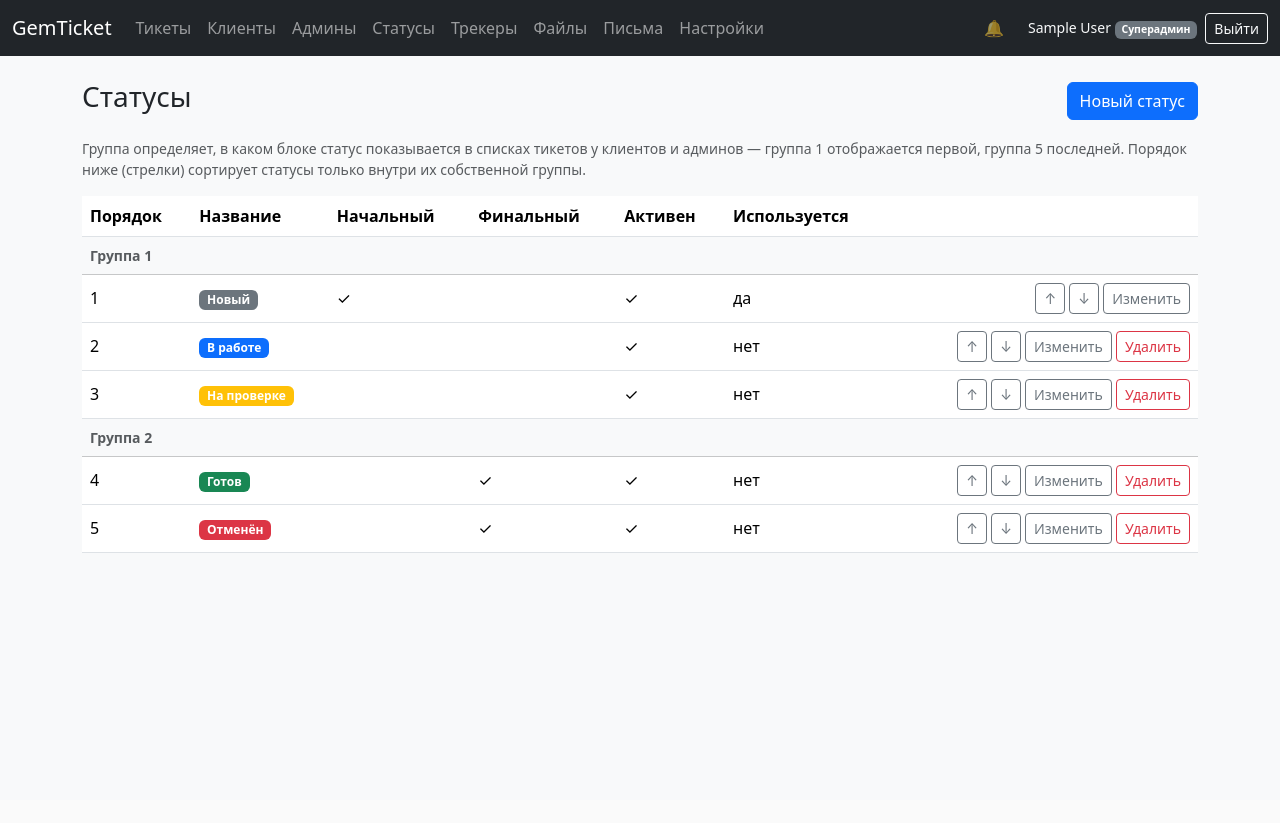
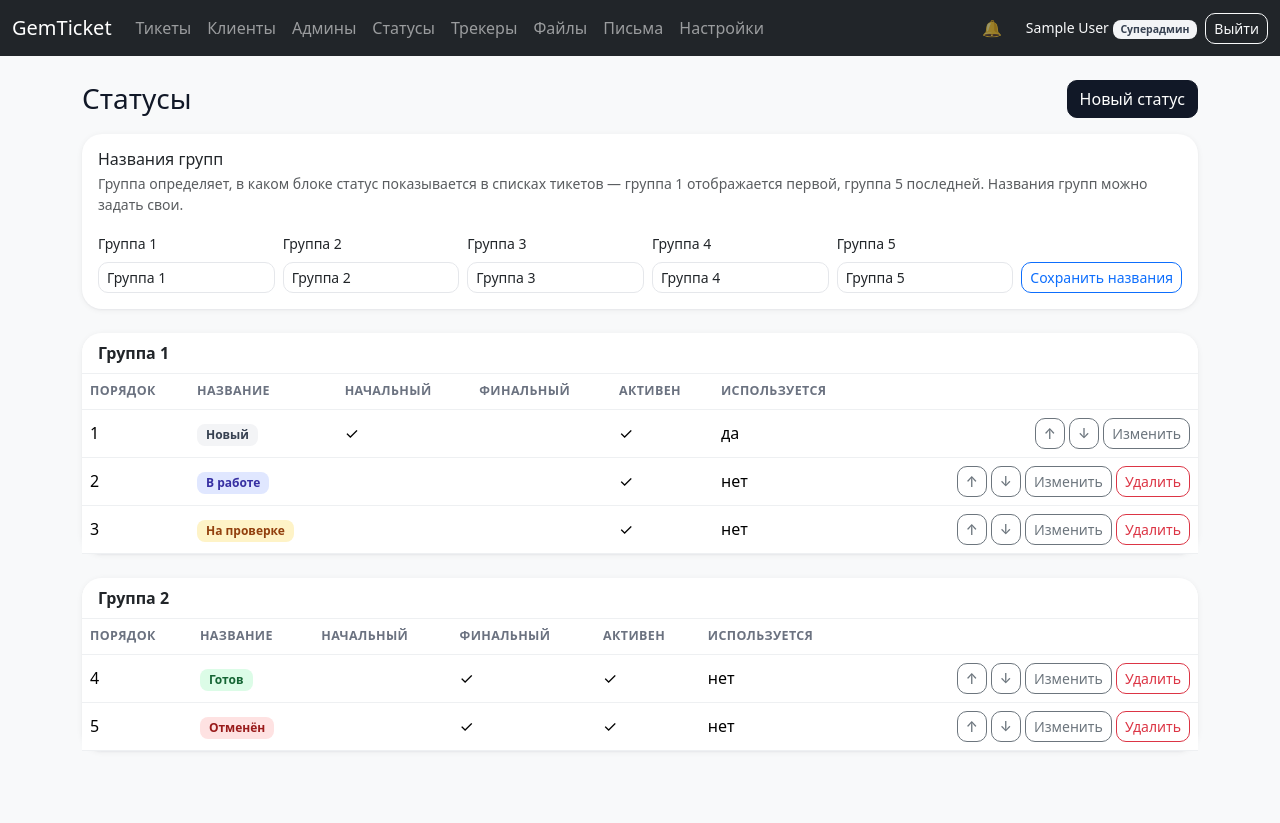
Before and after one commit to Almaziko/gemticket, a Flask app: page /admin/statuses in a window 1280 px wide. Before the commit the page ends 553 px from the top, so only its background shows below. Run offline with Flask 3, Linux system fonts and the light colour scheme; the visitor is signed in with stand-in values (Sample User, id 1); tables that the repository leaves empty hold one stand-in row (values such as "Sample post"); parts of the project's set-up code (start-up, migrations or seed data) failed here and were passed over.

Commit message:
Переименование групп статусов + реальные карточки-блоки в списках + общий редизайн
1. Названия групп теперь редактируются в админке (новая таблица
   StatusGroup, форма "Названия групп" на странице /admin/statuses)
   вместо жёстко зашитых "Группа N". Номер и порядок групп (1 первая,
   5 последняя) по-прежнему фиксированы системой.

2. Группы в списках тикетов (клиент/админ) и в самой админке статусов
   раньше были всего лишь строками-разделителями внутри одной сплошной
   таблицы — визуально это всё ещё читалось как один блок. Теперь
   каждая группа — отдельная card с заголовком, счётчиком и отступом
   между блоками.

3. Общий визуальный рефреш по референсу: мягкий серый фон страницы,
   скруглённые карточки с лёгкой тенью, чёрные кнопки/активные табы,
   приглушённые пастельные бейджи статусов (переопределены прямо
   поверх стандартных bg-* классов Bootstrap, поэтому подхватились
   везде по приложению без правки каждого шаблона), аккуратные
   таблицы с приглушённой шапкой. Почищен и баг с вылезающим за
   навбар бейджем уведомлений (был исправлен раньше, здесь донастроен
   визуально в общем стиле).

Проверено вживую через Playwright-скриншоты (клиентский список
тикетов, дашборд админа, страница статусов) — группы физически
разделены, названия групп редактируются и применяются сразу.

Co-Authored-By: Claude Sonnet 5 <noreply@anthropic.com>

```diff
--- a/app/blueprints/admin/forms.py
+++ b/app/blueprints/admin/forms.py
@@ -3,7 +3,6 @@ from wtforms import StringField, PasswordField, SelectField, IntegerField, Boole
 from wtforms.validators import DataRequired, Optional, Length, Email, NumberRange
 from wtforms.widgets import HiddenInput
 
-from ...models import STATUS_GROUPS, STATUS_GROUP_LABELS
 from ...richtext import validate_nonempty_richtext
 
 
@@ -24,14 +23,19 @@ class StatusForm(FlaskForm):
     name = StringField('Название', validators=[DataRequired(), Length(max=80)])
     order = IntegerField('Порядок (сортировка внутри группы)', validators=[DataRequired()])
     color = StringField('Цвет (bootstrap-класс: success/warning/danger/...)', validators=[Optional(), Length(max=20)])
-    group = SelectField(
-        'Группа в списках тикетов',
-        choices=[(n, STATUS_GROUP_LABELS[n]) for n in STATUS_GROUPS],
-        coerce=int, default=1,
-    )
+    # choices проставляются в роуте из редактируемых в админке названий групп
+    group = SelectField('Группа в списках тикетов', coerce=int, default=1)
     is_default = BooleanField('Начальный статус для новых тикетов')
     is_active = BooleanField('Активен')
     is_final = BooleanField('Финальный статус (клиент не может писать в тикет)')
+
+
+class StatusGroupNamesForm(FlaskForm):
+    group_1 = StringField('Группа 1', validators=[DataRequired(), Length(max=80)])
+    group_2 = StringField('Группа 2', validators=[DataRequired(), Length(max=80)])
+    group_3 = StringField('Группа 3', validators=[DataRequired(), Length(max=80)])
+    group_4 = StringField('Группа 4', validators=[DataRequired(), Length(max=80)])
+    group_5 = StringField('Группа 5', validators=[DataRequired(), Length(max=80)])
 
 
 class TrackerForm(FlaskForm):
--- a/app/blueprints/admin/routes.py
+++ b/app/blueprints/admin/routes.py
@@ -3,15 +3,19 @@ from flask import (
 )
 
 from ...extensions import db
-from ...models import User, Admin, Client, Status, Tracker, Ticket, Attachment, Settings, EmailTemplate
+from ...models import (
+    User, Admin, Client, Status, Tracker, Ticket, Attachment, Settings, EmailTemplate,
+    StatusGroup, STATUS_GROUPS,
+)
 from ...decorators import admin_required, superadmin_required
 from ...security import hash_password, encrypt_secret, decrypt_secret
 from ...attachments import delete_attachment_file, refresh_max_content_length
 from ...notifications import send_test_email
 from ...richtext import clean_html
-from ...grouping import group_by_status_group
+from ...grouping import group_by_status_group, get_group_names
 from .forms import (
-    ClientForm, AdminForm, StatusForm, TrackerForm, SettingsForm, TestEmailForm, EmailTemplateForm,
+    ClientForm, AdminForm, StatusForm, StatusGroupNamesForm, TrackerForm, SettingsForm,
+    TestEmailForm, EmailTemplateForm,
 )
 
 admin_bp = Blueprint('admin', __name__, url_prefix='/admin')
@@ -45,7 +49,7 @@ def dashboard():
     status_groups = group_by_status_group(statuses, lambda s: s)
     return render_template(
         'admin/dashboard.html', tickets=tickets, statuses=statuses,
-        ticket_groups=ticket_groups, status_groups=status_groups,
+        ticket_groups=ticket_groups, status_groups=status_groups, group_names=get_group_names(),
         status_filter=status_filter, search=search,
     )
 
@@ -241,13 +245,30 @@ def _ensure_single_default(current_status):
 @superadmin_required
 def statuses_list():
     statuses = Status.query.order_by(Status.order).all()
-    return render_template('admin/statuses_list.html', statuses=statuses)
+    group_names_form = StatusGroupNamesForm(data={f'group_{n}': name for n, name in get_group_names().items()})
+    return render_template('admin/statuses_list.html', statuses=statuses, group_names_form=group_names_form)
+
+
+@admin_bp.route('/status-groups/rename', methods=['POST'])
+@superadmin_required
+def status_groups_rename():
+    form = StatusGroupNamesForm()
+    if form.validate_on_submit():
+        for n in STATUS_GROUPS:
+            group_row = StatusGroup.query.get(n)
+            group_row.name = getattr(form, f'group_{n}').data
+        db.session.commit()
+        flash('Названия групп сохранены', 'success')
+    else:
+        flash('Не удалось сохранить названия групп', 'danger')
+    return redirect(url_for('admin.statuses_list'))
 
 
 @admin_bp.route('/statuses/new', methods=['GET', 'POST'])
 @superadmin_required
 def status_new():
     form = StatusForm()
+    form.group.choices = [(n, name) for n, name in get_group_names().items()]
     if request.method == 'GET':
         form.order.data = (db.session.query(db.func.max(Status.order)).scalar() or 0) + 1
         form.is_active.data = True
@@ -274,6 +295,7 @@ def status_new():
 def status_edit(status_id):
     status = Status.query.get_or_404(status_id)
     form = StatusForm(obj=status)
+    form.group.choices = [(n, name) for n, name in get_group_names().items()]
     if form.validate_on_submit():
         was_default = status.is_default
         status.name = form.name.data
--- a/app/blueprints/client/routes.py
+++ b/app/blueprints/client/routes.py
@@ -9,7 +9,7 @@ from ...attachments import (
 )
 from ...richtext import clean_html
 from ...history import record_event
-from ...grouping import group_by_status_group
+from ...grouping import group_by_status_group, get_group_names
 from ... import notifications as notif
 from .forms import TicketCreateForm
 
@@ -32,7 +32,7 @@ def tickets_list():
     status_groups = group_by_status_group(statuses, lambda s: s)
     return render_template(
         'client/tickets_list.html', tickets=tickets, statuses=statuses,
-        ticket_groups=ticket_groups, status_groups=status_groups,
+        ticket_groups=ticket_groups, status_groups=status_groups, group_names=get_group_names(),
         status_filter=status_filter, search=search,
     )
 
--- a/app/grouping.py
+++ b/app/grouping.py
@@ -1,6 +1,13 @@
 """Разбивка тикетов/статусов по группам статусов (см. models.STATUS_GROUPS)
 для списков тикетов — общая логика для client- и admin-роутов."""
-from .models import STATUS_GROUPS
+from .models import STATUS_GROUPS, StatusGroup, DEFAULT_STATUS_GROUP_NAMES
+
+
+def get_group_names():
+    """{номер группы: название} — с фолбэком на дефолт, если строка почему-то
+    не засеялась (не должно происходить, но на всякий случай)."""
+    rows = {g.number: g.name for g in StatusGroup.query.all()}
+    return {n: rows.get(n, DEFAULT_STATUS_GROUP_NAMES[n]) for n in STATUS_GROUPS}
 
 
 def group_by_status_group(items, status_getter):
--- a/app/static/css/style.css
+++ b/app/static/css/style.css
@@ -1,3 +1,112 @@
+/* ---------- Design refresh: soft cards, rounded controls, muted badges ---------- */
+
+:root {
+    --gt-radius-lg: 20px;
+    --gt-radius-md: 14px;
+    --gt-radius-sm: 10px;
+    --gt-shadow: 0 1px 2px rgba(16, 24, 40, .04), 0 1px 6px rgba(16, 24, 40, .06);
+    --gt-ink: #111827;
+    --gt-bg: #f3f4f6;
+    --gt-border: #eef0f2;
+}
+
+body {
+    background: var(--gt-bg);
+    color: var(--gt-ink);
+}
+
+.card {
+    border: none;
+    border-radius: var(--gt-radius-lg);
+    box-shadow: var(--gt-shadow);
+}
+
+.card-header {
+    background: #fff;
+    border-bottom: 1px solid var(--gt-border);
+    border-radius: var(--gt-radius-lg) var(--gt-radius-lg) 0 0 !important;
+}
+
+.btn {
+    border-radius: var(--gt-radius-sm);
+    font-weight: 500;
+}
+
+.btn-primary {
+    background-color: var(--gt-ink);
+    border-color: var(--gt-ink);
+}
+
+.btn-primary:hover,
+.btn-primary:focus,
+.btn-primary:active {
+    background-color: #000 !important;
+    border-color: #000 !important;
+}
+
+.btn-outline-light {
+    border-radius: var(--gt-radius-sm);
+}
+
+.form-control,
+.form-select {
+    border-radius: var(--gt-radius-sm);
+    border-color: #e5e7eb;
+}
+
+.form-control:focus,
+.form-select:focus {
+    border-color: var(--gt-ink);
+    box-shadow: 0 0 0 3px rgba(17, 24, 39, .08);
+}
+
+.table {
+    --bs-table-hover-bg: #f9fafb;
+}
+
+.table thead.table-light th {
+    background: #fff;
+    color: #6b7280;
+    font-size: .78rem;
+    text-transform: uppercase;
+    letter-spacing: .03em;
+    font-weight: 600;
+    border-bottom: 1px solid var(--gt-border);
+}
+
+.table td, .table th {
+    border-color: var(--gt-border);
+}
+
+.nav-pills .nav-link {
+    border-radius: 999px;
+    color: #6b7280;
+    font-weight: 500;
+    padding: .4rem 1rem;
+}
+
+.nav-pills .nav-link.active {
+    background-color: var(--gt-ink);
+    color: #fff;
+}
+
+/* Смягчённые бейджи вместо насыщенных bootstrap-цветов — покрывает все
+   существующие bg-* бейджи по всему приложению без правки шаблонов. */
+.badge.bg-primary { background-color: #e0e7ff !important; color: #3730a3 !important; }
+.badge.bg-secondary { background-color: #f3f4f6 !important; color: #374151 !important; }
+.badge.bg-success { background-color: #dcfce7 !important; color: #166534 !important; }
+.badge.bg-warning { background-color: #fef3c7 !important; color: #92400e !important; }
+.badge.bg-danger { background-color: #fee2e2 !important; color: #991b1b !important; }
+.badge.bg-info { background-color: #cffafe !important; color: #155e75 !important; }
+.badge.bg-dark { background-color: #e5e7eb !important; color: #111827 !important; }
+.badge.text-bg-light { background-color: #f3f4f6 !important; color: #374151 !important; }
+
+.badge {
+    font-weight: 600;
+    padding: .4em .75em;
+    border-radius: 8px;
+}
+
 .attachment-thumb {
     width: 96px;
     height: 96px;
--- a/app/templates/admin/statuses_list.html
+++ b/app/templates/admin/statuses_list.html
@@ -31,25 +31,46 @@
 
 {% block content %}
 <div class="d-flex justify-content-between align-items-center mb-3">
-    <h3>Статусы</h3>
+    <h3 class="mb-0">Статусы</h3>
     <a href="{{ url_for('admin.status_new') }}" class="btn btn-primary">Новый статус</a>
 </div>
+
+<div class="card mb-4">
+    <div class="card-body">
+        <h6 class="card-title mb-1">Названия групп</h6>
         <p class="text-muted small">
-    Группа определяет, в каком блоке статус показывается в списках тикетов у клиентов и админов —
-    группа 1 отображается первой, группа 5 последней. Порядок ниже (стрелки) сортирует статусы
-    только внутри их собственной группы.
+            Группа определяет, в каком блоке статус показывается в списках тикетов — группа 1
+            отображается первой, группа 5 последней. Названия групп можно задать свои.
         </p>
+        <form method="post" action="{{ url_for('admin.status_groups_rename') }}" class="row g-2 align-items-end">
+            {{ group_names_form.hidden_tag() }}
+            {% for field in [group_names_form.group_1, group_names_form.group_2, group_names_form.group_3, group_names_form.group_4, group_names_form.group_5] %}
+            <div class="col-md">
+                {{ field.label(class_='form-label small') }}
+                {{ field(class_='form-control form-control-sm') }}
+            </div>
+            {% endfor %}
+            <div class="col-md-auto">
+                <button type="submit" class="btn btn-outline-primary btn-sm">Сохранить названия</button>
+            </div>
+        </form>
+    </div>
+</div>
 
-<table class="table bg-white align-middle">
-    <thead><tr><th>Порядок</th><th>Название</th><th>Начальный</th><th>Финальный</th><th>Активен</th><th>Используется</th><th></th></tr></thead>
-    <tbody>
 {% for g in [1, 2, 3, 4, 5] %}
     {% set group_statuses = statuses|selectattr('group', 'equalto', g)|sort(attribute='order')|list %}
     {% if group_statuses %}
-            <tr class="table-light"><td colspan="7" class="text-muted small fw-semibold">Группа {{ g }}</td></tr>
+    <div class="card mb-4">
+        <div class="card-header bg-white fw-semibold">{{ group_names_form['group_' ~ g].data }}</div>
+        <div class="table-responsive">
+        <table class="table table-hover align-middle mb-0">
+            <thead class="table-light"><tr><th>Порядок</th><th>Название</th><th>Начальный</th><th>Финальный</th><th>Активен</th><th>Используется</th><th></th></tr></thead>
+            <tbody>
             {% for s in group_statuses %}{{ status_row(s) }}{% endfor %}
+            </tbody>
+        </table>
+        </div>
+    </div>
     {% endif %}
 {% endfor %}
-    </tbody>
-</table>
 {% endblock %}
```
Also changed, not shown: app/models.py (+16 -9 lines), app/seed.py (+8 -1 lines), app/templates/admin/dashboard.html (+24 -16 lines), app/templates/client/tickets_list.html (+24 -16 lines), tests/test_admin.py (+24 -4 lines), tests/test_tickets.py (+2 -2 lines). Lines whose indentation alone changed are shown as unchanged.
